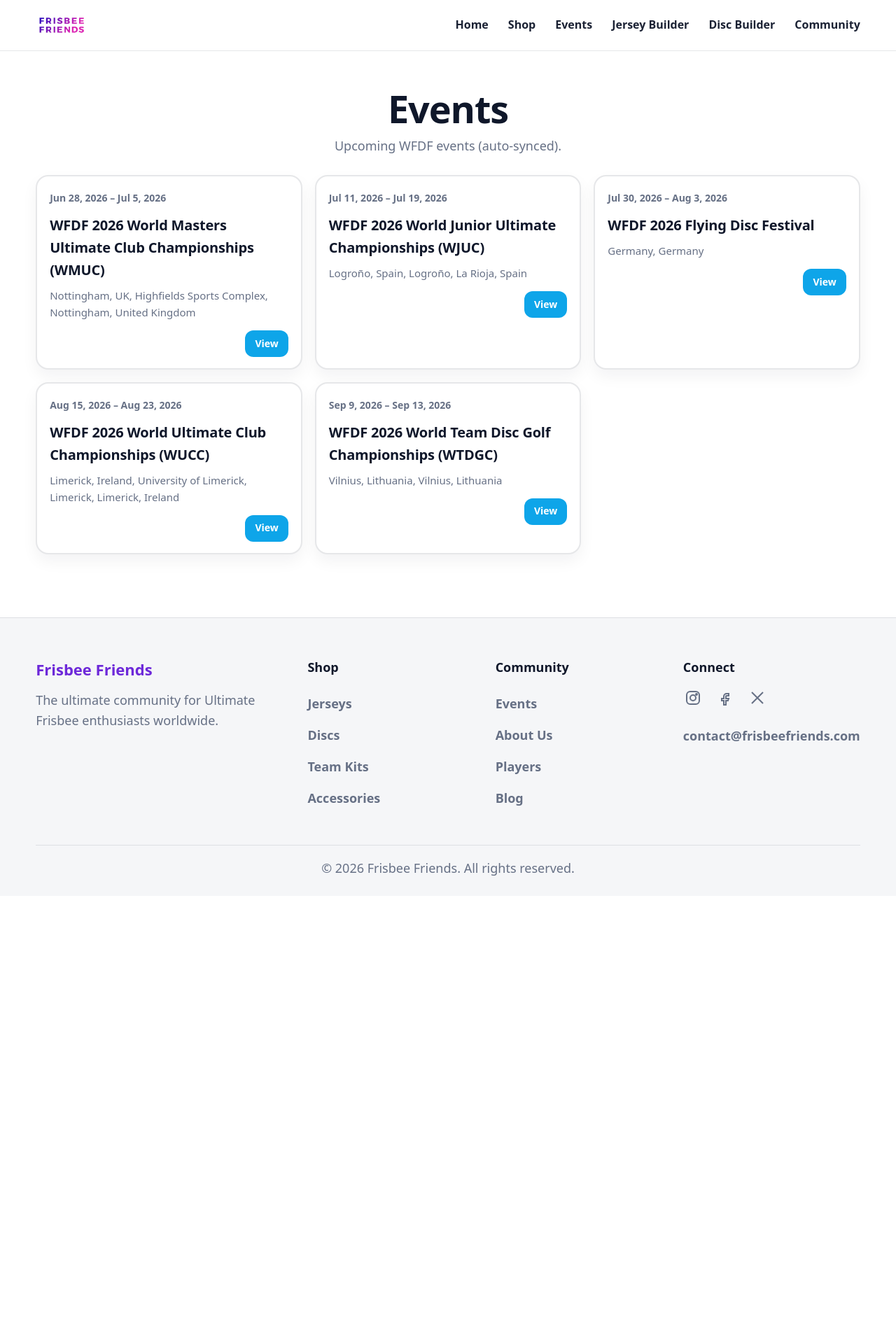
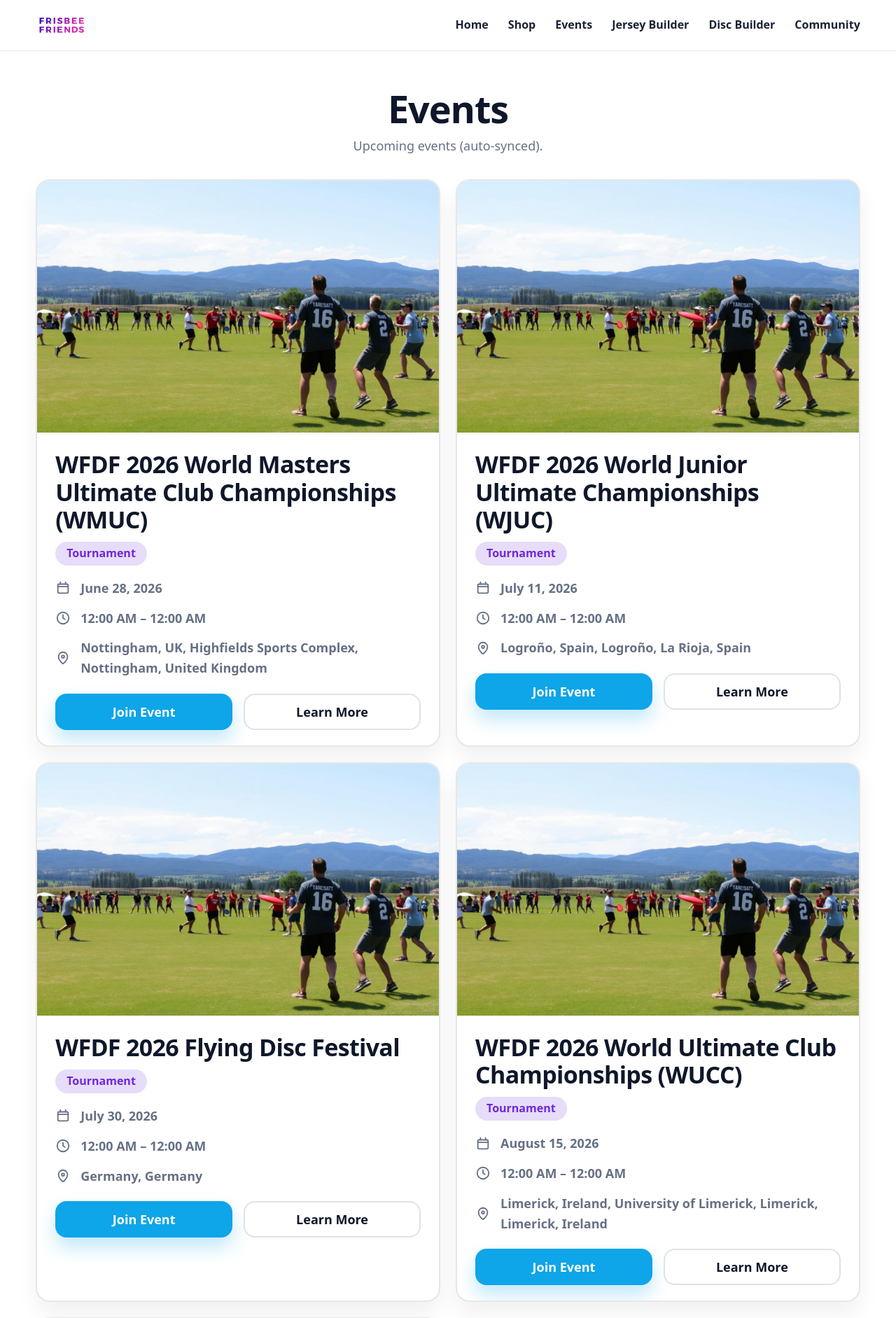
Before and after one commit to KyleManuel/frisbee-friends, a Jekyll site: the page built from events/index.md, in a window 1280 px wide. Shown: the top 1883 px of the page at 70% size. Built offline with Jekyll 4.4.1, drawn with Linux system fonts in a browser that asks for light colours; before the commit the page ends 1280 px from its top, so only the background shows below that; some of the changed text lies outside the part shown.

Commit message:
event design

```diff
--- a/events/events.css
+++ b/events/events.css
@@ -1,4 +1,11 @@
-/* ===== Events page ===== */
+:root{
+  --card-border: rgba(15,23,42,.10);
+  --muted: #667085;
+  --text: #0f172a;
+  --brand: #6d28d9;
+  --blue: #0ea5e9;
+}
+
 .events-page{
   padding: 54px 0 90px;
 }
@@ -14,6 +21,7 @@
   line-height: 1.05;
   font-weight: 900;
   letter-spacing: -0.02em;
+  color: var(--text);
 }
 
 .events-subtitle{
@@ -23,79 +31,148 @@
   font-size: 18px;
 }
 
-.events-grid{
-  display:grid;
-  grid-template-columns: repeat(3, 1fr);
-  gap: 18px;
-  margin-top: 28px;
+.events-cards{
+  display: grid;
+  grid-template-columns: repeat(2, 1fr);
+  gap: 22px;
+  margin-top: 34px;
 }
 
+/* Card */
 .event-card{
-  background:#fff;
-  border:2px solid rgba(15,23,42,.10);
-  border-radius: 18px;
-  padding: 18px 18px 16px;
-  box-shadow: 0 10px 22px rgba(15,23,42,.05);
+  background: #fff;
+  border: 2px solid var(--card-border);
+  border-radius: 20px;
+  overflow: hidden;
+  box-shadow: 0 16px 30px rgba(15,23,42,.06);
   transition: transform .18s ease, box-shadow .18s ease, border-color .18s ease;
 }
 
 .event-card:hover{
   transform: translateY(-2px);
-  border-color: rgba(79,70,229,.25);
-  box-shadow: 0 18px 38px rgba(15,23,42,.10);
+  border-color: rgba(79,70,229,.20);
+  box-shadow: 0 22px 44px rgba(15,23,42,.10);
 }
 
-.event-date{
-  display:inline-flex;
-  font-weight: 800;
-  color: var(--muted);
-  font-size: 14px;
+.event-img{
+  background: #f6f7fb;
 }
 
-.event-name{
-  margin: 10px 0 8px;
-  font-size: 20px;
-  font-weight: 900;
-  letter-spacing: -0.01em;
+.event-img img{
+  width: 100%;
+  height: 360px;
+  object-fit: cover;
+  display: block;
 }
 
-.event-loc{
-  color: var(--muted);
-  font-size: 15px;
-  margin-bottom: 14px;
+/* Body */
+.event-body{
+  padding: 26px 26px 22px;
 }
 
+.event-title{
+  margin: 0 0 12px;
+  font-size: 34px;
+  line-height: 1.15;
+  font-weight: 900;
+  letter-spacing: -0.02em;
+  color: var(--text);
+}
+
+.event-pill{
+  display: inline-flex;
+  align-items: center;
+  height: 34px;
+  padding: 0 16px;
+  border-radius: 999px;
+  background: rgba(109,40,217,.16);
+  color: rgba(109,40,217,1);
+  font-weight: 800;
+  font-size: 16px;
+  margin-bottom: 18px;
+}
+
+/* Meta list */
+.event-meta{
+  list-style: none;
+  padding: 0;
+  margin: 0 0 22px;
+  display: grid;
+  gap: 14px;
+}
+
+.event-meta li{
+  display: flex;
+  align-items: center;
+  gap: 14px;
+  color: var(--muted);
+  font-size: 18px;
+  font-weight: 600;
+}
+
+.event-meta svg{
+  width: 22px;
+  height: 22px;
+  stroke: currentColor;
+  stroke-linecap: round;
+  stroke-linejoin: round;
+  flex: 0 0 auto;
+}
+
+/* Actions */
 .event-actions{
-  display:flex;
-  justify-content:flex-end;
+  display: grid;
+  grid-template-columns: 1fr 1fr;
+  gap: 16px;
 }
 
 .event-btn{
-  display:inline-flex;
-  align-items:center;
-  justify-content:center;
-  height: 38px;
-  padding: 0 14px;
-  border-radius: 12px;
-  background: #0ea5e9;
-  color:#fff;
-  font-weight: 800;
-  font-size: 14px;
-  text-decoration:none;
+  display: inline-flex;
+  align-items: center;
+  justify-content: center;
+  height: 52px;
+  border-radius: 16px;
+  font-weight: 900;
+  font-size: 18px;
+  text-decoration: none;
+  border: 2px solid transparent;
+}
+
+.event-btn-primary{
+  background: var(--blue);
+  color: #fff;
+  box-shadow: 0 14px 26px rgba(14,165,233,.25);
+}
+
+.event-btn-primary:hover{
+  filter: brightness(1.02);
+}
+
+.event-btn-ghost{
+  background: #fff;
+  color: var(--text);
+  border-color: rgba(15,23,42,.12);
+}
+
+.event-btn-ghost:hover{
+  background: rgba(15,23,42,.03);
 }
 
 .events-empty{
   text-align:center;
   color: var(--muted);
-  font-weight: 700;
-  padding: 28px 0 0;
+  font-weight: 800;
+  padding: 30px 0 0;
 }
 
+/* Responsive */
 @media (max-width: 980px){
-  .events-grid{ grid-template-columns: repeat(2, 1fr); }
+  .events-cards{ grid-template-columns: 1fr; }
+  .event-img img{ height: 320px; }
+  .events-title{ font-size: 42px; }
 }
 
-@media (max-width: 640px){
-  .events-grid{ grid-template-columns: 1fr; }
-  .events-title{ font-size: 40px; }
+@media (max-width: 560px){
+  .event-title{ font-size: 28px; }
+  .event-actions{ grid-template-columns: 1fr; }
 }
--- a/events/index.md
+++ b/events/index.md
@@ -8,72 +8,139 @@ page_css: /events/events.css
   <div class="container">
     <div class="events-head">
       <h1 class="events-title">Events</h1>
-      <p class="events-subtitle">Upcoming WFDF events (auto-synced).</p>
+      <p class="events-subtitle">Upcoming events (auto-synced).</p>
     </div>
 
-    <div id="events-grid" class="events-grid"></div>
+    <div id="events-grid" class="events-cards"></div>
     <div id="events-empty" class="events-empty" style="display:none;">No upcoming events found.</div>
   </div>
 </section>
 
 <script>
-  (function () {
-    const grid = document.getElementById("events-grid");
-    const empty = document.getElementById("events-empty");
+(function () {
+  const grid = document.getElementById("events-grid");
+  const empty = document.getElementById("events-empty");
 
-    function fmtDate(iso) {
-      const d = new Date(iso);
-      return d.toLocaleDateString(undefined, { year: "numeric", month: "short", day: "numeric" });
-    }
+  const jsonUrl = "{{ '/assets/data/events.json' | relative_url }}";
 
-    function isUpcoming(startISO) {
-      return new Date(startISO).getTime() >= Date.now() - (24 * 60 * 60 * 1000); // allow yesterday
-    }
+  const fallbackImg = "{{ '/assets/img/community-event.jpg' | relative_url }}"; // use yours
+  const defaultType = "Tournament"; // WFDF ICS usually doesn’t include a “type” field
 
-    fetch("{{ '/assets/data/events.json' | relative_url }}")
-      .then(r => r.ok ? r.json() : Promise.reject(r))
-      .then(events => {
-        const upcoming = (events || []).filter(e => e.startISO && isUpcoming(e.startISO)).slice(0, 30);
+  function fmtDate(iso) {
+    const d = new Date(iso);
+    return d.toLocaleDateString(undefined, { year: "numeric", month: "long", day: "numeric" });
+  }
 
-        if (!upcoming.length) {
-          empty.style.display = "block";
-          return;
-        }
+  function fmtTimeRange(startISO, endISO) {
+    const start = new Date(startISO);
+    const end = endISO ? new Date(endISO) : null;
 
-        grid.innerHTML = upcoming.map(e => {
-          const dateText = e.endISO ? `${fmtDate(e.startISO)} – ${fmtDate(e.endISO)}` : fmtDate(e.startISO);
-          const location = (e.location || "").trim();
-          const link = (e.url || "").trim();
+    const t = (dt) => dt.toLocaleTimeString(undefined, { hour: "numeric", minute: "2-digit" });
 
-          return `
-            <article class="event-card">
-              <div class="event-top">
-                <div class="event-date">${dateText}</div>
-              </div>
+    // If no end, just show start time
+    if (!end) return t(start);
 
-              <h3 class="event-name">${escapeHtml(e.title)}</h3>
+    // If same day, show range
+    return `${t(start)} – ${t(end)}`;
+  }
 
-              ${location ? `<div class="event-loc">${escapeHtml(location)}</div>` : ``}
+  function isUpcoming(startISO) {
+    // allow today + future (with small grace window)
+    return new Date(startISO).getTime() >= Date.now() - (12 * 60 * 60 * 1000);
+  }
 
-              <div class="event-actions">
-                ${link ? `<a class="event-btn" href="${escapeAttr(link)}" target="_blank" rel="noopener">View</a>` : ``}
-              </div>
-            </article>
-          `;
-        }).join("");
-      })
-      .catch(() => {
+  function escapeHtml(str) {
+    return String(str ?? "").replace(/[&<>"']/g, s => ({
+      "&":"&amp;","<":"&lt;",">":"&gt;",'"':"&quot;","'":"&#39;"
+    }[s]));
+  }
+
+  function cardHtml(e) {
+    const title = escapeHtml(e.title || "Untitled event");
+    const location = escapeHtml(e.location || "");
+    const dateText = e.startISO ? fmtDate(e.startISO) : "";
+    const timeText = e.startISO ? fmtTimeRange(e.startISO, e.endISO) : "";
+    const type = escapeHtml(e.type || defaultType);
+    const participants = (typeof e.participants === "number") ? `${e.participants} participants` : "";
+    const image = escapeHtml(e.image || fallbackImg);
+
+    const learnMoreHref = e.url ? escapeHtml(e.url) : "#";
+    const joinHref = e.joinUrl ? escapeHtml(e.joinUrl) : learnMoreHref;
+
+    return `
+      <article class="event-card">
+        <div class="event-img">
+          <img src="${image}" alt="">
+        </div>
+
+        <div class="event-body">
+          <h2 class="event-title">${title}</h2>
+          <span class="event-pill">${type}</span>
+
+          <ul class="event-meta">
+            ${dateText ? `<li>${iconCalendar()}<span>${escapeHtml(dateText)}</span></li>` : ``}
+            ${timeText ? `<li>${iconClock()}<span>${escapeHtml(timeText)}</span></li>` : ``}
+            ${location ? `<li>${iconPin()}<span>${location}</span></li>` : ``}
+            ${participants ? `<li>${iconUsers()}<span>${escapeHtml(participants)}</span></li>` : ``}
+          </ul>
+
+          <div class="event-actions">
+            <a class="event-btn event-btn-primary" href="${joinHref}" target="_blank" rel="noopener">Join Event</a>
+            <a class="event-btn event-btn-ghost" href="${learnMoreHref}" target="_blank" rel="noopener">Learn More</a>
+          </div>
+        </div>
+      </article>
+    `;
+  }
+
+  function iconCalendar() {
+    return `<svg viewBox="0 0 24 24" fill="none" stroke-width="2" aria-hidden="true">
+      <path d="M8 3v3M16 3v3"></path>
+      <rect x="4" y="6" width="16" height="14" rx="2"></rect>
+      <path d="M4 10h16"></path>
+    </svg>`;
+  }
+
+  function iconClock() {
+    return `<svg viewBox="0 0 24 24" fill="none" stroke-width="2" aria-hidden="true">
+      <circle cx="12" cy="12" r="9"></circle>
+      <path d="M12 7v5l3 2"></path>
+    </svg>`;
+  }
+
+  function iconPin() {
+    return `<svg viewBox="0 0 24 24" fill="none" stroke-width="2" aria-hidden="true">
+      <path d="M12 21s7-4.5 7-11a7 7 0 0 0-14 0c0 6.5 7 11 7 11z"></path>
+      <circle cx="12" cy="10" r="2"></circle>
+    </svg>`;
+  }
+
+  function iconUsers() {
+    return `<svg viewBox="0 0 24 24" fill="none" stroke-width="2" aria-hidden="true">
+      <path d="M17 21v-2a4 4 0 0 0-4-4H6a4 4 0 0 0-4 4v2"></path>
+      <circle cx="9" cy="7" r="3"></circle>
+      <path d="M23 21v-2a4 4 0 0 0-3-3.87"></path>
+      <path d="M16 3.13a3 3 0 0 1 0 5.75"></path>
+    </svg>`;
+  }
+
+  fetch(jsonUrl)
+    .then(r => r.ok ? r.json() : Promise.reject(r))
+    .then(events => {
+      const upcoming = (events || [])
+        .filter(e => e.startISO && isUpcoming(e.startISO))
+        .slice(0, 20);
+
+      if (!upcoming.length) {
         empty.style.display = "block";
-        empty.textContent = "Could not load events right now.";
-      });
+        return;
+      }
 
-    function escapeHtml(str) {
-      return String(str).replace(/[&<>"']/g, s => ({
-        "&":"&amp;","<":"&lt;",">":"&gt;",'"':"&quot;","'":"&#39;"
-      }[s]));
-    }
-    function escapeAttr(str) {
-      return escapeHtml(str).replace(/"/g, "&quot;");
-    }
-  })();
+      grid.innerHTML = upcoming.map(cardHtml).join("");
+    })
+    .catch(() => {
+      empty.style.display = "block";
+      empty.textContent = "Could not load events right now.";
+    });
+})();
 </script>
```
